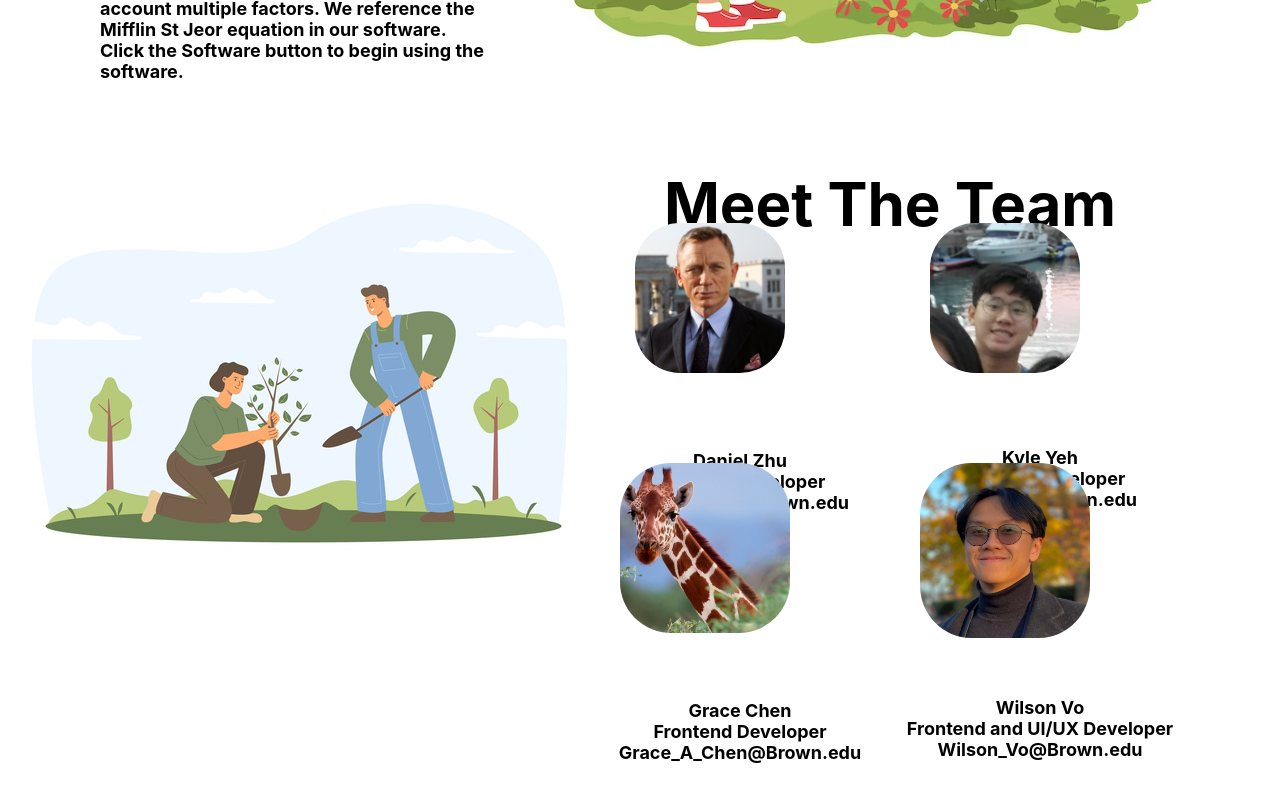
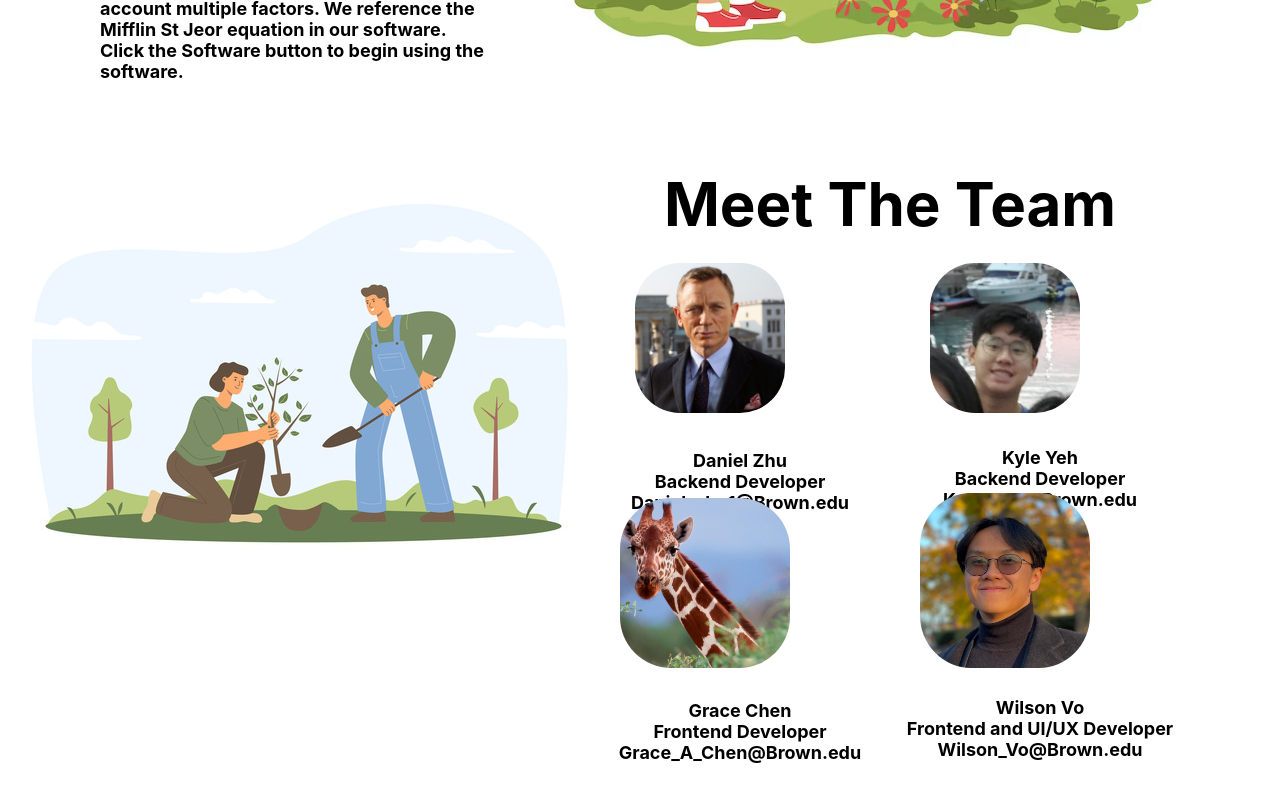
Before and after one commit to cs0320-f23/term-project-dzhu36-gchen76-wtvo-kyeh6, a React (Vite) app in the folder frontend/: page / in a window 1280 px wide. Shown: the part 577-1377 px from the top of the page. Built offline with nearby package versions, Linux system fonts and the light colour scheme.

Commit message:
fix: fix images

```diff
--- a/frontend/src/styles/main.css
+++ b/frontend/src/styles/main.css
@@ -159,6 +159,7 @@ h4 {
   border-radius: 30%;
   width: 100%;
   height: 100%;
+  transform: translate(0px, 30px);
 }
 
 .image-container2 {
@@ -173,6 +174,7 @@ h4 {
   border-radius: 30%;
   width: 100%;
   height: auto;
+  transform: translate(0px, 40px);
 }
 
 .image-container3 {
@@ -187,6 +189,7 @@ h4 {
   border-radius: 30%;
   width: 100%;
   height: auto;
+  transform: translate(0px, 40px);
 }
 
 .image-container4 {
@@ -201,6 +204,7 @@ h4 {
   border-radius: 30%;
   width: 100%;
   height: auto;
+  transform: translate(0px, 35px);
 }
 
 /**Algorithms Page*/
@@ -269,7 +273,6 @@ input [type="radio"] :checked {
     Fira Sans, Droid Sans, Helvetica Neue, sans-serif;
   color: rgb(0, 0, 0);
   width: 400px;
-
 }
 
 .age-container {
@@ -355,7 +358,7 @@ input [type="radio"] :checked {
 input [type="radio"] :checked {
   font-size: larger;
 }
-.selectFoods{
+.selectFoods {
   font-family: BlinkMacSystemFont, Segoe UI, Roboto, Oxygen, Ubuntu, Cantarell,
     Fira Sans, Droid Sans, Helvetica Neue, sans-serif;
   transform: translate(0px, -350px);
@@ -363,7 +366,6 @@ input [type="radio"] :checked {
   font-size: 40px;
   z-index: 1000;
   font-weight: 500;
-
 }
 .food-container {
   transform: translate(0px, -350px);
```
